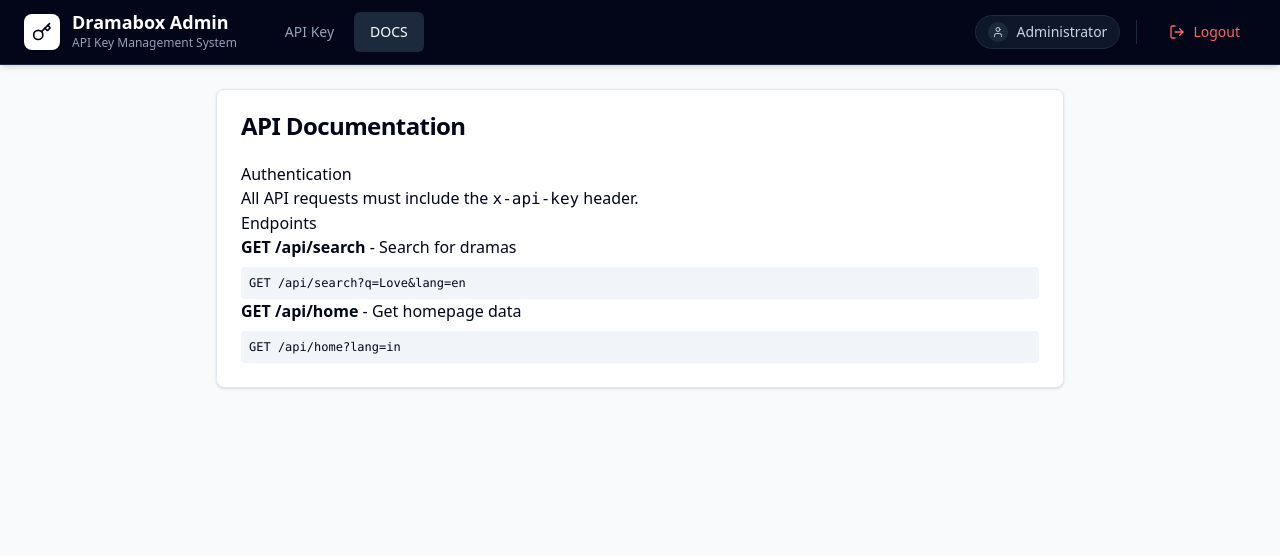
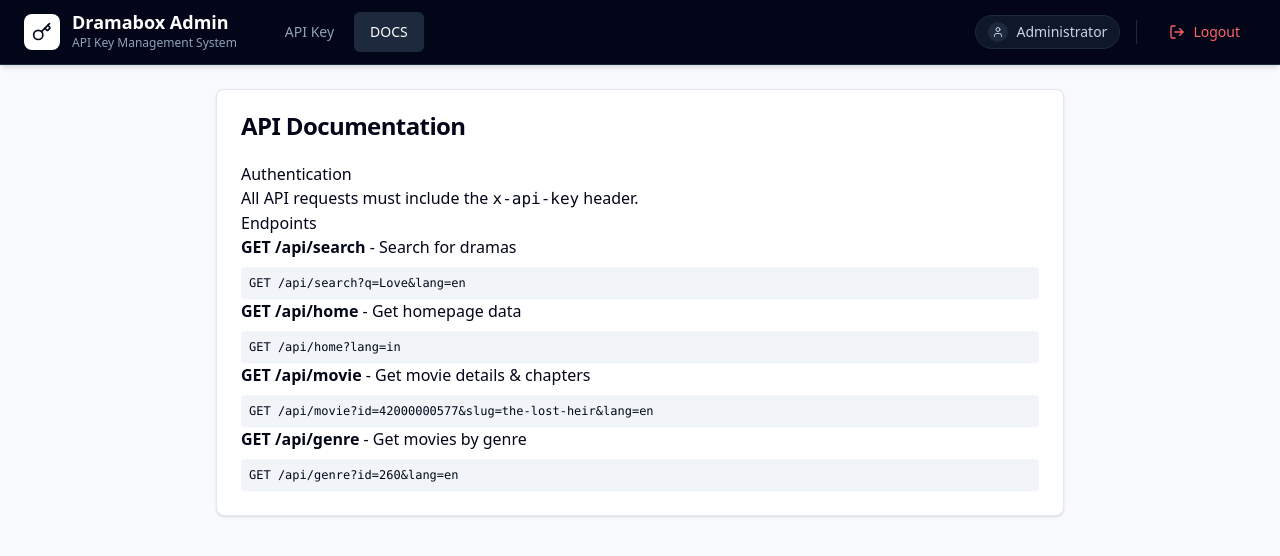
Before and after one commit to nokosite-api/drmbx-api, a Next.js app: page /docs in a window 1280 px wide. Shown: the top 556 px of the page. Built offline with nearby package versions, Linux system fonts and the light colour scheme.

Commit message:
feat: add movie and genre endpoints with documentation

```diff
--- /dev/null
+++ b/pages/api/genre.js
@@ -0,0 +1,37 @@
+const axios = require('axios');
+const { fetchBuildId, checkAuthorization, BASE_URL, HEADERS } = require('../../lib/dramabox');
+
+export default async function handler(req, res) {
+    // 1. Auth Check
+    const auth = await checkAuthorization(req);
+    if (!auth.valid) {
+        return res.status(401).json({ error: "Unauthorized", message: auth.error });
+    }
+
+    // 2. Validate Inputs
+    const { id, lang = 'en' } = req.query;
+    if (!id) {
+        return res.status(400).json({ error: "Missing required parameter: id" });
+    }
+
+    // 3. Build ID
+    const buildId = await fetchBuildId();
+    if (!buildId) return res.status(500).json({ error: "Failed to retrieve Build ID" });
+
+    // 4. Construct URL
+    // Pattern: /_next/data/{buildId}/{lang}/genres/{id}.json
+    try {
+        const targetUrl = `${BASE_URL}/_next/data/${buildId}/${lang}/genres/${id}.json`;
+        const apiRes = await axios.get(targetUrl, { headers: HEADERS, timeout: 10000 });
+
+        return res.status(200).json({
+            status: "success",
+            data: apiRes.data.pageProps || {}
+        });
+    } catch (error) {
+        if (error.response && error.response.status === 404) {
+            return res.status(404).json({ error: "Genre not found", details: "Invalid Genre ID" });
+        }
+        return res.status(500).json({ error: "Upstream Error", details: error.message });
+    }
+}
--- /dev/null
+++ b/pages/api/movie.js
@@ -0,0 +1,49 @@
+const axios = require('axios');
+const { fetchBuildId, checkAuthorization, BASE_URL, HEADERS } = require('../../lib/dramabox');
+
+export default async function handler(req, res) {
+    // 1. Auth Check
+    const auth = await checkAuthorization(req);
+    if (!auth.valid) {
+        return res.status(401).json({ error: "Unauthorized", message: auth.error });
+    }
+
+    // 2. Validate Inputs
+    const { id, slug, lang = 'en' } = req.query;
+    if (!id) {
+        return res.status(400).json({ error: "Missing required parameter: id" });
+    }
+
+    // 3. Build ID
+    const buildId = await fetchBuildId();
+    if (!buildId) return res.status(500).json({ error: "Failed to retrieve Build ID" });
+
+    // 4. Construct URL
+    // Pattern: /_next/data/{buildId}/{lang}/movie/{id}/{slug}.json
+    // If slug is missing, we might try to guess or use a default,
+    // but usually the API needs the exact slug or at least *some* slug.
+    // Based on research, the slug is part of the URL structure.
+    // If the user doesn't provide a slug, we might need to handle it or error out.
+    // For now, let's assume if slug is missing, we try without it or use a placeholder if the server accepts it,
+    // or just fail. Tests showed the URL *includes* the slug.
+
+    // However, usually Next.js data files NEED the full path.
+    // Let's default to a placeholder if missing, though it might 404.
+    const urlSlug = slug || 'unknown';
+
+    try {
+        const targetUrl = `${BASE_URL}/_next/data/${buildId}/${lang}/movie/${id}/${urlSlug}.json`;
+        const apiRes = await axios.get(targetUrl, { headers: HEADERS, timeout: 10000 });
+
+        return res.status(200).json({
+            status: "success",
+            data: apiRes.data.pageProps || {}
+        });
+    } catch (error) {
+        // If 404, it might mean the slug was wrong or ID is invalid.
+        if (error.response && error.response.status === 404) {
+            return res.status(404).json({ error: "Movie not found", details: "Check ID and Slug match" });
+        }
+        return res.status(500).json({ error: "Upstream Error", details: error.message });
+    }
+}
--- a/pages/docs.js
+++ b/pages/docs.js
@@ -24,6 +24,14 @@ export default function Docs() {
                                 <strong>GET /api/home</strong> - Get homepage data
                                 <pre className="bg-slate-100 p-2 rounded mt-2 text-xs">GET /api/home?lang=in</pre>
                             </li>
+                            <li>
+                                <strong>GET /api/movie</strong> - Get movie details & chapters
+                                <pre className="bg-slate-100 p-2 rounded mt-2 text-xs">GET /api/movie?id=42000000577&slug=the-lost-heir&lang=en</pre>
+                            </li>
+                            <li>
+                                <strong>GET /api/genre</strong> - Get movies by genre
+                                <pre className="bg-slate-100 p-2 rounded mt-2 text-xs">GET /api/genre?id=260&lang=en</pre>
+                            </li>
                         </ul>
                     </CardContent>
                 </Card>
--- /dev/null
+++ b/test_endpoints.js
@@ -0,0 +1,75 @@
+const { fetchBuildId, BASE_URL, HEADERS } = require('./lib/dramabox');
+const axios = require('axios');
+
+async function getDramaboxData(path, locale = 'en') {
+    const buildId = await fetchBuildId();
+    if (!buildId) throw new Error("Failed to fetch Build ID");
+
+    // Construct URL: /_next/data/{buildId}/{locale}/{path}.json
+    // Note: 'path' for movie is 'movie/id/slug', for genre 'genres/id'
+    // Home was: /_next/data/{buildId}/{locale}/index.json
+    // Search was: /_next/data/{buildId}/{locale}/search.json?q=...
+
+    // Adjust path for locale if needed. Usually path comes after locale.
+    const url = `${BASE_URL}/_next/data/${buildId}/${locale}/${path}.json`;
+    console.log(`Requesting: ${url}`);
+
+    const response = await axios.get(url, { headers: HEADERS });
+    return response.data;
+}
+
+async function testEndpoints() {
+    try {
+        console.log("Fetching Build ID...");
+        const buildId = await fetchBuildId();
+        console.log("Build ID:", buildId);
+
+        // Test Movie Detail
+        const moviePath = `movie/42000000577/the-lost-heir-a-christmas-reckoning`;
+        console.log(`\nTesting Movie Detail: ${moviePath}`);
+        try {
+            const movieData = await getDramaboxData(moviePath);
+            if (movieData.pageProps) {
+                // Log top-level keys
+                console.log("PageProps Keys:", Object.keys(movieData.pageProps));
+
+                // If there's a 'data' key, log its keys or a sample
+                if (movieData.pageProps.data) {
+                    console.log("Data Keys:", Object.keys(movieData.pageProps.data));
+                    // Print a preview of the data to find relevant fields
+                    console.log("Data Preview:", JSON.stringify(movieData.pageProps.data, null, 2).substring(0, 500));
+                } else if (movieData.pageProps.detail) {
+                    // Sometimes it might be called 'detail'
+                    console.log("Detail Keys:", Object.keys(movieData.pageProps.detail));
+                }
+            }
+        } catch (e) {
+            console.error("Movie Data Failed:", e.message);
+        }
+
+        // Test Genre
+        const genrePath = `genres/260`;
+        console.log(`\nTesting Genre: ${genrePath}`);
+        try {
+            // Note: genres/260 might need language prefix in page path for Next.js
+            // let's try standard path first logic in lib/data handles it?
+            // The lib/dramabox.js constructs URL as: /_next/data/${buildId}/${locale}/${path}.json
+            // So if I pass 'genres/260' and locale 'en', it becomes /_next/data/.../en/genres/260.json
+            const genreData = await getDramaboxData(genrePath);
+            if (genreData.pageProps) {
+                console.log("Genre PageProps Keys:", Object.keys(genreData.pageProps));
+                // likely has 'data' or 'list'
+                if (genreData.pageProps.data) {
+                    console.log("Genre Data Keys:", Object.keys(genreData.pageProps.data));
+                }
+            }
+        } catch (e) {
+            console.error("Genre Data Failed:", e.message);
+        }
+
+    } catch (error) {
+        console.error("Test failed:", error);
+    }
+}
+
+testEndpoints();
--- /dev/null
+++ b/test_local_new.js
@@ -0,0 +1,50 @@
+const axios = require('axios');
+
+// Note: Ensure your local server is running on localhost:3000
+const API_URL = "http://localhost:3000/api";
+// Use the API SECRET from your .env or a valid key you generated
+const API_KEY = "123456"; // Default fall-back key from .env
+
+async function testLocalEndpoints() {
+    try {
+        console.log("Testing Local API Endpoints...");
+
+        // 1. Movie Detail
+        // Params: id=42000000577, slug=the-lost-heir-a-christmas-reckoning
+        console.log("\n[1] Testing /api/movie...");
+        try {
+            const res = await axios.get(`${API_URL}/movie`, {
+                params: {
+                    id: "42000000577",
+                    slug: "the-lost-heir-a-christmas-reckoning"
+                },
+                headers: { 'x-api-key': API_KEY }
+            });
+            console.log("✅ Movie Success!");
+            console.log("   Title:", res.data.data.data?.bookName || "Unknown");
+            console.log("   Chapters:", res.data.data.chapterList?.length || 0);
+        } catch (e) {
+            console.error("❌ Movie Failed:", e.response?.data || e.message);
+        }
+
+        // 2. Genre
+        // Params: id=260 (Revenge)
+        console.log("\n[2] Testing /api/genre...");
+        try {
+            const res = await axios.get(`${API_URL}/genre`, {
+                params: { id: "260" },
+                headers: { 'x-api-key': API_KEY }
+            });
+            console.log("✅ Genre Success!");
+            console.log("   Name:", res.data.data.data?.name || res.data.data.typeTwoName || "Unknown");
+            console.log("   Movies:", res.data.data.bookList?.length || 0);
+        } catch (e) {
+            console.error("❌ Genre Failed:", e.response?.data || e.message);
+        }
+
+    } catch (error) {
+        console.error("Test Script Error:", error);
+    }
+}
+
+testLocalEndpoints();
```
